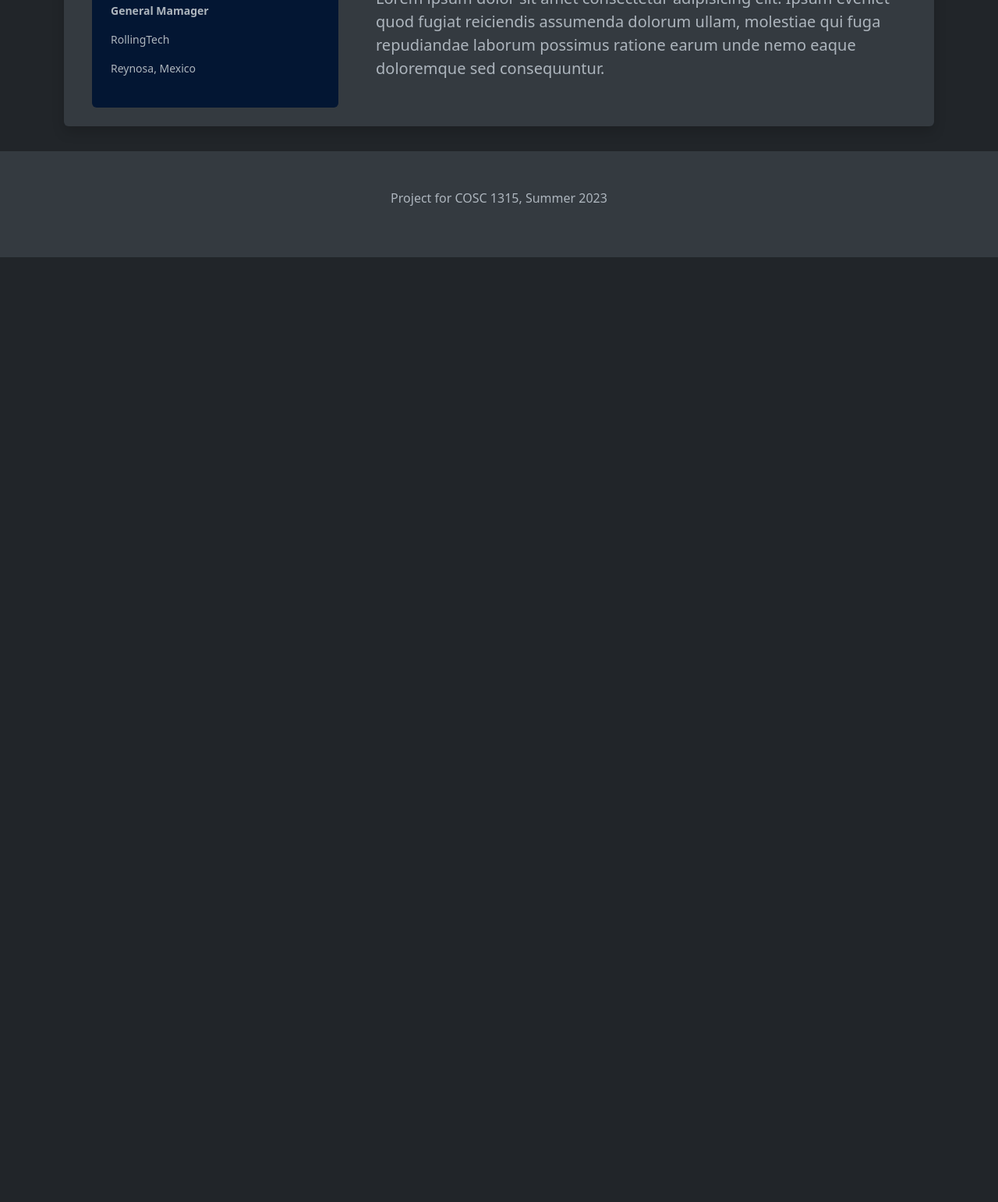
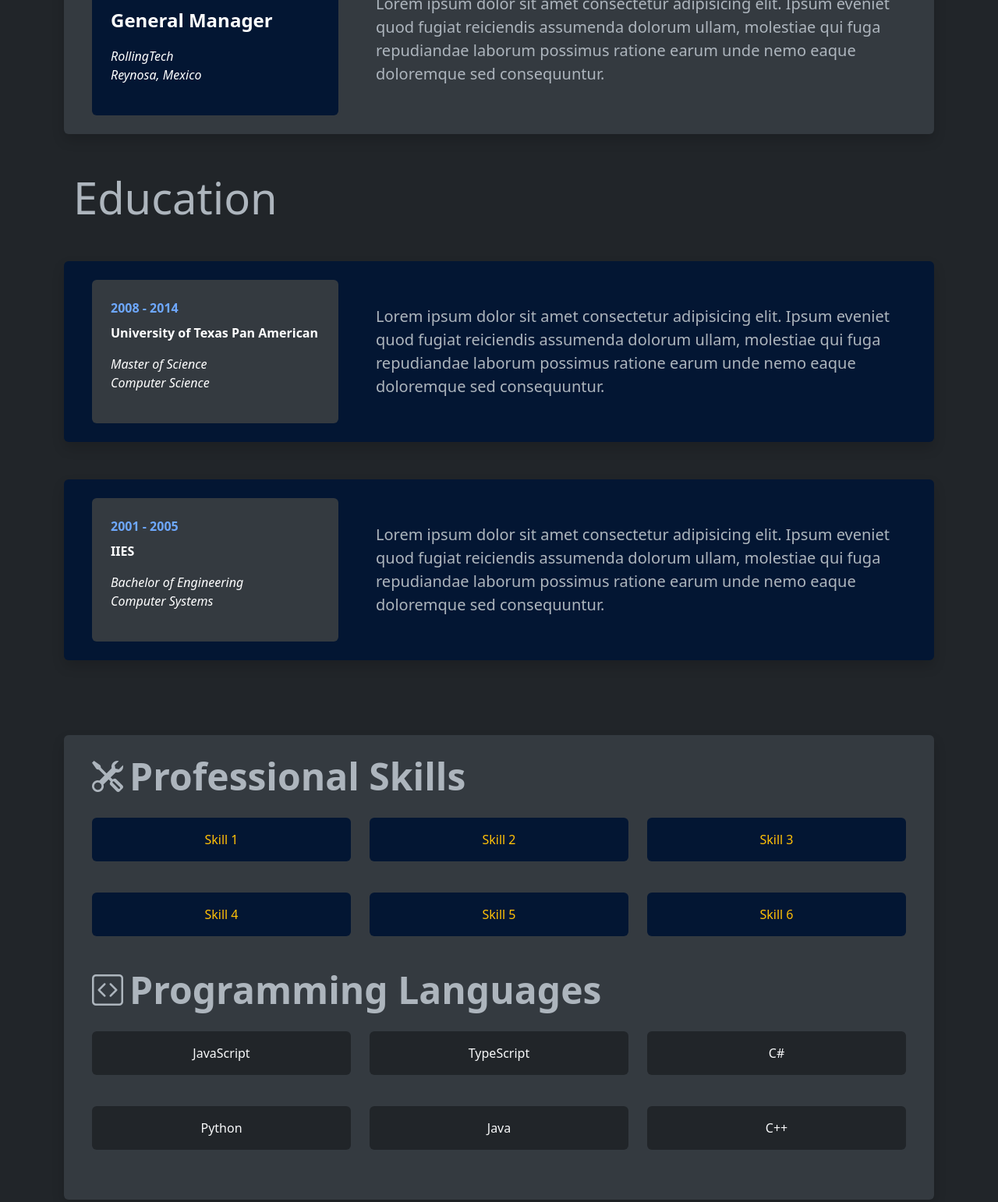
Before and after one commit to rromanv/rromanv.github.io, a plain HTML site: page resume.html in a window 1280 px wide. Shown: the part 751-2293 px from the top of the page at 78% size. Before the commit the page ends 1081 px from the top, so only its background shows below. Drawn offline with nearby package versions, Linux system fonts and the light colour scheme.

Commit message:
finished resume

```diff
--- a/resume.html
+++ b/resume.html
@@ -38,7 +38,7 @@
     <section class="resume container row mx-auto gap-5 d-flex justify-content-center align-items-center">
       <h1 class="display-1 text-center">Resume</h1>
       <div class="d-flex justify-content-between">
-        <div class="area-tile display-4"> Experience</div>
+        <div class="area-tile display-4">Experience</div>
         <button class="btn btn-warning text-light-subtle gap-3">
           <i class="bi bi-download"></i>
           Download Resume
@@ -50,9 +50,8 @@
             <div class="col text-center text-lg-start mb-4 mb-lg-0">
               <div class="bg-primary-subtle p-4 rounded">
                 <p class="text-warning fw-bold mb-2">2017 - Present</p>
-                <p class="small fw-bold">Applications Analyst III</p>
-                <p class="small">Soudth Texas College</p>
-                <p class="small">McAllen, TX</p>
+                <p class="fs-4 fw-bold">Apps. Analyst III</p>
+                <p class="fst-italic">South Texas College <br>McAllen, TX</p>
               </div>
             </div>
             <div class="col-lg-8 fs-5">Lorem ipsum dolor sit amet consectetur adipisicing elit. Ipsum eveniet quod fugiat reiciendis assumenda dolorum ullam, molestiae qui fuga repudiandae laborum possimus ratione earum unde nemo eaque doloremque sed consequuntur.</div>
@@ -63,14 +62,125 @@
         <div class="card-body p-4">
           <div class="row align-items-center gx-5">
             <div class="col text-center text-lg-start mb-4 mb-lg-0">
-              <div class="bg-primary-subtle p-4 rounded">
+              <div class="bg-primary-subtle text-bg-secondary p-4 rounded">
                 <p class="text-warning fw-bold mb-2">2015 - 2017</p>
-                <p class="small fw-bold">General Mamager</p>
-                <p class="small">RollingTech</p>
-                <p class="small">Reynosa, Mexico</p>
+                <p class="fs-4 fw-bold">General Manager</p>
+                <p class="fst-italic">RollingTech <br>Reynosa, Mexico</p>
               </div>
             </div>
             <div class="col-lg-8 fs-5">Lorem ipsum dolor sit amet consectetur adipisicing elit. Ipsum eveniet quod fugiat reiciendis assumenda dolorum ullam, molestiae qui fuga repudiandae laborum possimus ratione earum unde nemo eaque doloremque sed consequuntur.</div>
+          </div>
+        </div>
+      </div>
+      <div class="d-flex justify-content-between">
+        <div class="area-tile display-4">Education</div>
+      </div>
+      <div class="card shadow border-0 rounded bg-primary-subtle ">
+        <div class="card-body p-4">
+          <div class="row align-items-center gx-5">
+            <div class="col text-center text-lg-start mb-4 mb-lg-0">
+              <div class="bg-light-subtle text-bg-secondary p-4 rounded">
+                <p class="text-primary-emphasis fw-bold mb-2">2008 - 2014</p>
+                <p class="fw-bold">University of Texas Pan American</p>
+                <p class="fst-italic">Master of Science <br> Computer Science</p>
+              </div>
+            </div>
+            <div class="col-lg-8 fs-5">Lorem ipsum dolor sit amet consectetur adipisicing elit. Ipsum eveniet quod fugiat reiciendis assumenda dolorum ullam, molestiae qui fuga repudiandae laborum possimus ratione earum unde nemo eaque doloremque sed consequuntur.</div>
+          </div>
+        </div>
+      </div>
+      <div class="card shadow border-0 rounded bg-primary-subtle ">
+        <div class="card-body p-4">
+          <div class="row align-items-center gx-5">
+            <div class="col text-center text-lg-start mb-4 mb-lg-0">
+              <div class="bg-light-subtle text-bg-secondary p-4 rounded">
+                <p class="text-primary-emphasis fw-bold mb-2">2001 - 2005</p>
+                <p class="fw-bold">IIES</p>
+                <p class="fst-italic">Bachelor of Engineering <br>Computer Systems</p>
+              </div>
+            </div>
+            <div class="col-lg-8 fs-5">Lorem ipsum dolor sit amet consectetur adipisicing elit. Ipsum eveniet quod fugiat reiciendis assumenda dolorum ullam, molestiae qui fuga repudiandae laborum possimus ratione earum unde nemo eaque doloremque sed consequuntur.</div>
+          </div>
+        </div>
+      </div>
+      <div class="card mt-5 bg-light-subtle shadow border-0 rounded">
+        <div class="card-body p-4">
+          <div class="skills">
+            <div class="mb-4 skills-title d-flex align-items-center gap-2">
+              <i class="bi bi-tools display-6"></i>
+              <h3 class="mb-0 display-5 fw-bold">Professional Skills</h3>
+            </div>
+            <div class="row row-cols-1 row-cols-md-3 ">
+              <div class="col mb-4">
+                <p class="bg-primary-subtle rounded px-5 py-3 text-center text-warning">
+                  Skill 1
+                </p>
+              </div>
+              <div class="col mb-4">
+                <p class="bg-primary-subtle rounded px-5 py-3 text-center text-warning">
+                  Skill 2
+                </p>
+              </div>
+              <div class="col mb-4">
+                <p class="bg-primary-subtle rounded px-5 py-3 text-center text-warning">
+                  Skill 3
+                </p>
+              </div>
+              <div class="col mb-4">
+                <p class="bg-primary-subtle rounded px-5 py-3 text-center text-warning">
+                  Skill 4
+                </p>
+              </div>
+              <div class="col mb-4">
+                <p class="bg-primary-subtle rounded px-5 py-3 text-center text-warning">
+                  Skill 5
+                </p>
+              </div>
+              <div class="col mb-4">
+                <p class="bg-primary-subtle rounded px-5 py-3 text-center text-warning">
+                  Skill 6
+                </p>
+              </div>
+            </div>
+            <div class="mb-4 skills-title d-flex align-items-center gap-2">
+              <i class="bi bi-code-square display-6"></i>
+              <h3 class="mb-0 display-5 fw-bold">Programming Languages</h3>
+            </div>
+            <div class="row row-cols-1 row-cols-md-3 ">
+              <div class="col mb-4">
+                <p class="bg-dark rounded px-5 py-3 text-center text-light-emphasis">
+                  JavaScript
+                </p>
+              </div>
+              <div class="col mb-4">
+                <p class="bg-dark rounded px-5 py-3 text-center text-light-emphasis">
+                  TypeScript
+                </p>
+              </div>
+              <div class="col mb-4">
+                <p class="bg-dark rounded px-5 py-3 text-center text-light-emphasis">
+                  C#
+                </p>
+              </div>
+              <div class="col mb-4">
+                <p class="bg-dark rounded px-5 py-3 text-center text-light-emphasis">
+                  Python
+                </p>
+              </div>
+              <div class="col mb-4">
+                <p class="bg-dark rounded px-5 py-3 text-center text-light-emphasis">
+                  Java
+                </p>
+              </div>
+              <div class="col mb-4">
+                <p class="bg-dark rounded px-5 py-3 text-center text-light-emphasis">
+                  C++
+                </p>
+              </div>
+            </div>
+          </div>
+          <div class="languages">
+
           </div>
         </div>
       </div>
```
